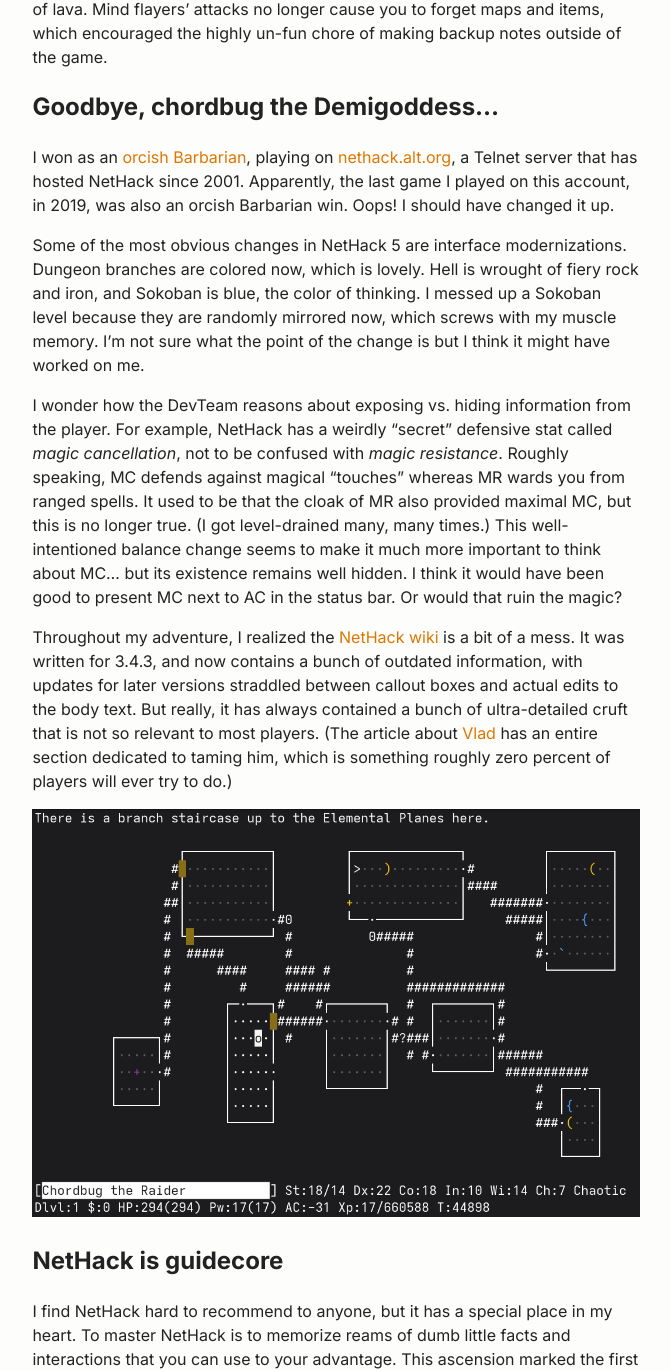
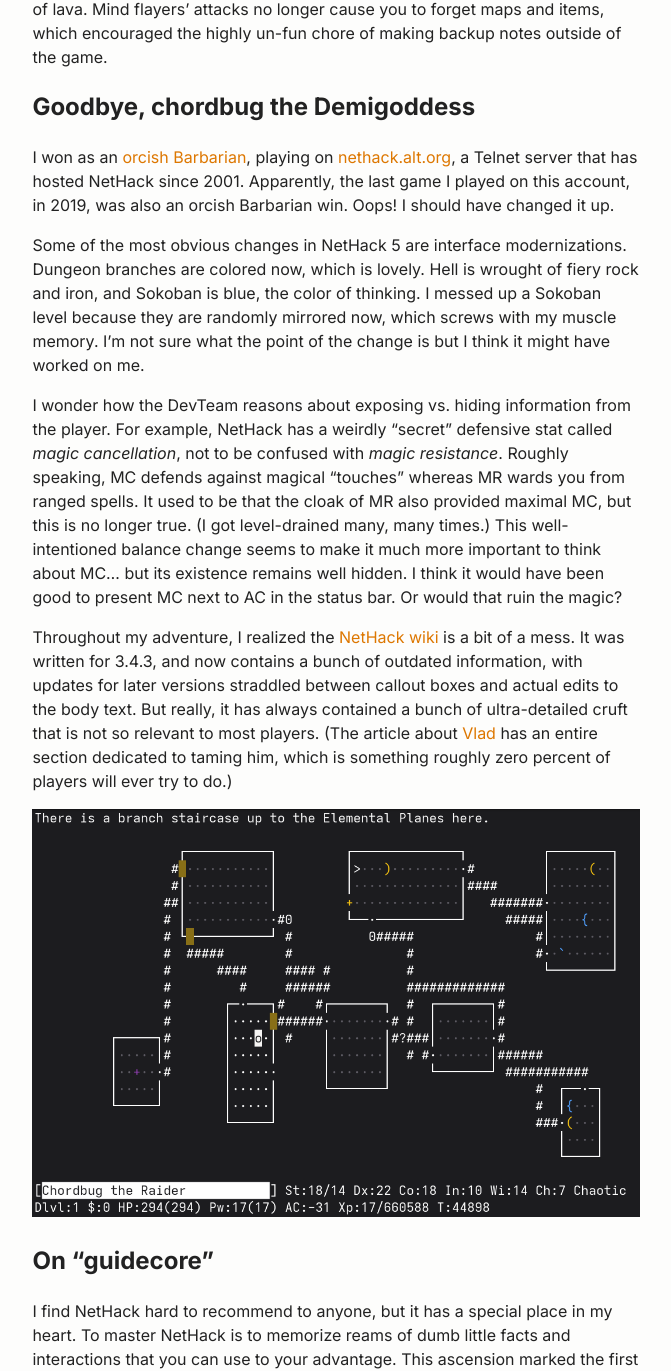
Before and after one commit to lynn/lynn.github.io, a Jekyll site: the page built from _posts/2026-05-23-nethack.md, in a window 1280 px wide. Shown: the part 507-1878 px from the top of the page, without its empty margins (70-741 px from the left). Built offline with Jekyll 4.4.1, drawn with Linux system fonts in a browser that asks for light colours.

Commit message:
Better headers

```diff
--- a/_posts/2026-05-23-nethack.md
+++ b/_posts/2026-05-23-nethack.md
@@ -10,7 +10,7 @@
 
 Many of the recent changes diversify winning strategies, make the late game more interesting, and remove "interface screw". For example, the game now prevents you from instantly dying if you accidentally typo your way into a pool of lava. Mind flayers' attacks no longer cause you to forget maps and items, which encouraged the highly un-fun chore of making backup notes outside of the game.
 
-## Goodbye, chordbug the Demigoddess...
+## Goodbye, chordbug the Demigoddess
 
 I won as an [orcish Barbarian](https://archive.alt.org/dumplog/chordbug/1778664962.nh500.txt), playing on [nethack.alt.org](https://www.alt.org/nethack/), a Telnet server that has hosted NetHack since 2001. Apparently, the last game I played on this account, in 2019, was also an orcish Barbarian win. Oops! I should have changed it up.
 
@@ -24,7 +24,7 @@
 
 ![Screenshot of NetHack](/images/nethack.png)
 
-## NetHack is guidecore
+## On "guidecore"
 
 I find NetHack hard to recommend to anyone, but it has a special place in my heart. To master NetHack is to memorize reams of dumb little facts and interactions that you can use to your advantage. This ascension marked the first time I ever used the nugget of wisdom that you can dip an [amethyst](https://nethackwiki.com/wiki/Amethyst_stone) into [booze](https://nethackwiki.com/wiki/Potion_of_booze) to make [fruit juice](https://nethackwiki.com/wiki/Potion_of_fruit_juice) --- because, see, fruit juice was randomly [smoky](https://nethackwiki.com/wiki/Smoky_and_milky_potions) in my game, and drinking a smoky potion has a 1/13 chance of summoning a [djinni](https://nethackwiki.com/wiki/Djinni), which in turn rolls for a 4/5 chance of getting to [wish](https://nethackwiki.com/wiki/Wish) for any item in the game --- as long as the potion is [blessed](https://nethackwiki.com/wiki/BUC), of course. Its baroque complexity makes the original Rogue look like Spider Solitaire.
 
```
